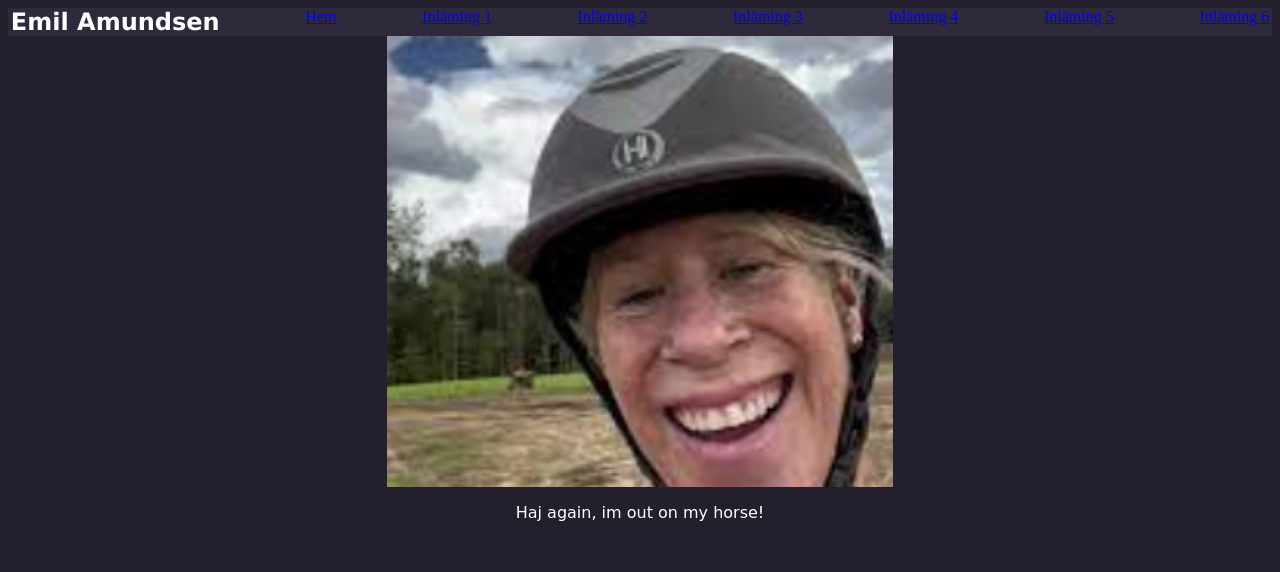
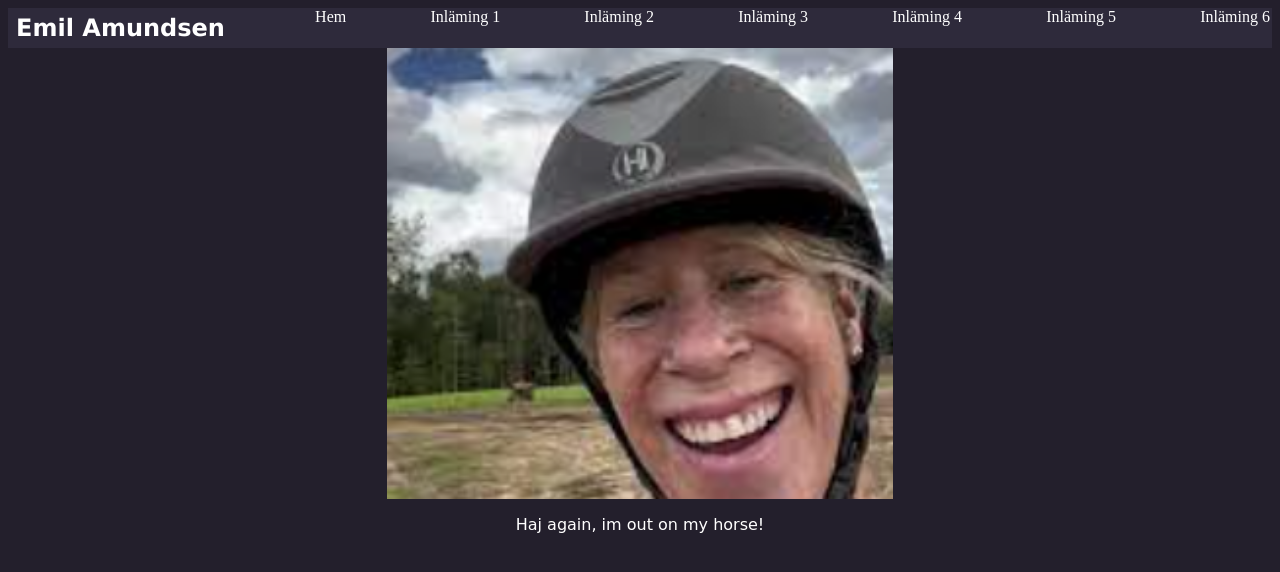
Before and after one commit to Emil0523/Emil0523.github.io, a plain HTML site: page index.html in a window 1280 px wide. Drawn offline with Linux system fonts and the light colour scheme.

Commit message:
Namnbyte style_hem mm

```diff
--- a/index.html
+++ b/index.html
@@ -1,7 +1,7 @@
 <!DOCTYPE html>
 <html lang="en">
 <head>
-    <link rel="stylesheet" href="style.css">
+    <link rel="stylesheet" href="style_Hem.css">
     <meta charset="UTF-8">
     <meta name="viewport" content="width=device-width, initial-scale=1.0">
     <title>Amundsen</title>
--- a/style.css
+++ b/style_Hem.css
@@ -8,8 +8,8 @@ nav {
 }
 
 h1 {
-    margin: 0;
-    padding: 0;
+    margin: 1px;
+    padding: 5px;
     color: white;
     font-family: 'Lucida Sans', 'Lucida Sans Regular', 'Lucida Grande', 'Lucida Sans Unicode', Geneva, Verdana, sans-serif;
     text-align: center;
@@ -30,5 +30,10 @@ body{
 }
 
 a:hover{
+    color: rgb(228, 10, 10);
+}
+
+a{
     color: white;
+    text-decoration: none;
 }
```
